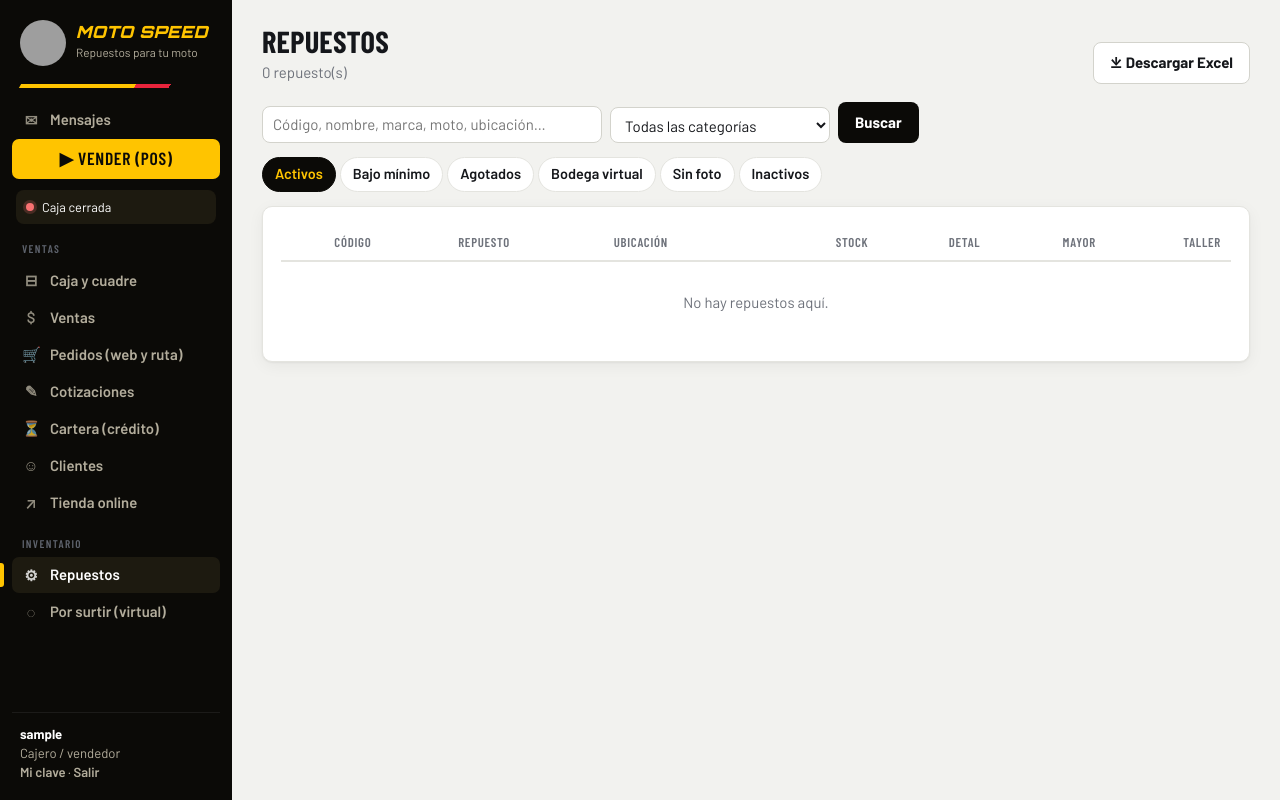
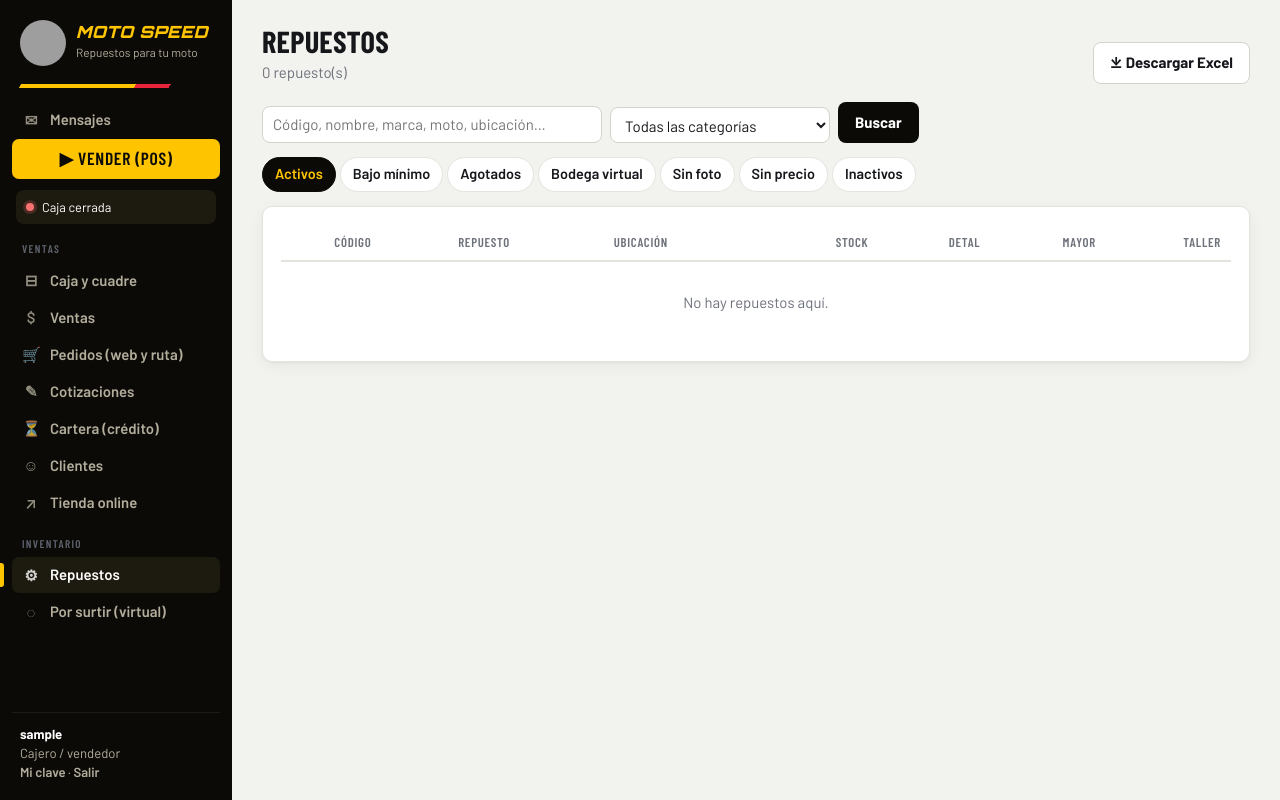
Before and after one commit to snake1515/top_speed_app, a Flask app: page /productos in a window 1280 px wide. Run offline with Flask 3, Linux system fonts and the light colour scheme; the visitor is signed in with stand-in values (Sample User, id 1); data comes from the database, SQL or seed files in the repository; data that the repository does not hold is empty; grey boxes are pictures that could not be loaded.

Commit message:
Repuestos sin precio: entran a la bodega virtual y se valoran al venderlos
- El precio detal ya no es obligatorio: sin precio (y sin stock) el repuesto entra a la bodega virtual
- Filtro «Sin precio» en Repuestos; no salen en la tienda y no se pueden cobrar en $0
- En el POS, al agregar uno sin precio se abre la ventana de costo de compra + precio de venta
  (se registra la compra con caja o a crédito) y el repuesto queda con ese precio y costo

Co-Authored-By: Claude Opus 5.5 <noreply@anthropic.com>
Claude-Session: https://claude.ai/code/session_012NKSgPnNahDhQs6CsBS5U2

```diff
--- a/app.py
+++ b/app.py
@@ -1428,6 +1428,8 @@ def productos():
         lista = [p for p in lista if p.virtual]
     elif filtro == "sinfoto":
         lista = [p for p in lista if not p.imagen_v]
+    elif filtro == "sinprecio":
+        lista = [p for p in lista if not (p.precio_detal or 0) > 0]
     total_valor = sum(p.valor_inventario for p in lista)
     return render_template("productos.html", productos=lista[:600], total=len(lista), q=q, cat=cat, filtro=filtro,
                            categorias=Categoria.query.order_by(Categoria.nombre).all(), total_valor=total_valor,
@@ -1553,12 +1555,17 @@ def producto_form(pid=None):
         if "virtual_form" in f:
             p.volver_virtual = bool(f.get("volver_virtual"))
         quiere_virtual = bool(f.get("virtual"))
+        sin_precio = p.precio_detal <= 0
+        stock_ini_form = n(f.get("stock_inicial")) if nuevo else 0
+        if sin_precio and not quiere_virtual and (p.virtual or ((p.stock or 0) <= TOL_STOCK and stock_ini_form <= 0)):
+            quiere_virtual = True     # sin precio y sin unidades: entra a la bodega virtual hasta que tenga precio
+            p.volver_virtual = True   # y vuelve a virtual cuando se venda (se sigue ofreciendo)
         if quiere_virtual and not p.virtual and (p.stock or 0) > TOL_STOCK:
             errores.append("Solo un repuesto sin unidades (stock 0) puede pasar a la bodega virtual.")
         elif quiere_virtual:
             p.virtual = True
             p.costo_virtual = max(round(n(f.get("costo_virtual"))), 0)
-            if p.costo_virtual <= 0:
+            if p.costo_virtual <= 0 and not sin_precio:
                 errores.append("Escribe el costo virtual (lo que te costaría al comprarlo).")
         else:
             p.virtual = False
@@ -1572,8 +1579,9 @@ def producto_form(pid=None):
             errores.append("Ese código interno ya lo tiene otro repuesto.")
         if len(p.nombre) < 2:
             errores.append("Escribe el nombre del repuesto.")
-        if p.precio_detal <= 0:
-            errores.append("Escribe el precio detal.")
+        if sin_precio and not quiere_virtual:
+            errores.append("Sin precio detal el repuesto solo puede quedar en la bodega virtual (sin unidades). "
+                           "Escribe el precio o quita el stock.")
         if dup_codigo:
             errores.append("Ese código ya lo tiene otro repuesto.")
         if dup_barras:
@@ -1617,8 +1625,11 @@ def producto_form(pid=None):
                 errores_flash(e)
                 return redirect(url_for("producto_form"))
         db.session.commit()
+        if sin_precio:
+            flash("Quedó en la bodega virtual SIN PRECIO: no sale en la tienda y no se puede cobrar hasta que le pongas "
+                  "precio. Los encuentras en Repuestos → Sin precio.", "info")
         if nuevo:
-            g.aviso_texto = (f"Repuesto nuevo {p.codigo_interno or ''} · {p.nombre}\nPrecio detal {pesos(p.precio_detal)}"
+            g.aviso_texto = (f"Repuesto nuevo {p.codigo_interno or ''} · {p.nombre}\nPrecio detal {pesos(p.precio_detal) if p.precio_detal else 'sin precio'}"
                              + (" · bodega virtual" if p.virtual else "") + (f" · stock inicial {cant(stock_ini)}" if stock_ini > 0 else ""))
         else:
             cambios = _diferencias_producto(antes, _foto_producto(p))
--- a/services.py
+++ b/services.py
@@ -353,6 +353,9 @@ def registrar_venta(usuario, items, pagos, cliente=None, cliente_nombre="", clie
     for pid, q, pr in limpios:
         if pid not in prods or not prods[pid].activo:
             raise ErrorNegocio("Uno de los productos ya no existe o está inactivo.")
+        if pr <= 0:
+            raise ErrorNegocio(f"«{prods[pid].nombre}» no tiene precio: escríbelo en la línea antes de cobrar "
+                               "(o ponle precio en Repuestos).")
         agrupado[(pid, pr)] = agrupado.get((pid, pr), 0) + q
     bruto = sum(q * pr for (pid, pr), q in agrupado.items())
     descuento = round(max(descuento or 0, 0))
@@ -581,10 +584,14 @@ def compras_de_arrastre(venta, usuario, items):
                              [{"producto_id": it.producto_id, "cantidad": it.cantidad, "costo": costo} for it, costo in g["lineas"]],
                              nota=f"Venta de arrastre {venta.folio}" + (f" · {venta.cliente_nombre}" if venta.cliente_nombre else ""),
                              pago=pago, plazo_dias=30)
-        for it, _ in g["lineas"]:
+        for it, costo in g["lineas"]:
             p = db.session.get(Producto, it.producto_id)
             if g["prov"]:
                 p.donde_comprar = g["prov"]
+            if not (p.precio_detal or 0) > 0:
+                # repuesto que se grabó sin precio: queda con el precio y el costo de esta venta
+                p.precio_detal = round(it.precio)
+                p.costo_virtual = costo
             it.costo_unitario = salida(p, it.cantidad, "venta", venta.folio, "venta", venta.id, usuario.id,
                                        nota="Venta de arrastre: entregado al cliente")
         compras.append(c)
--- a/templates/producto_form.html
+++ b/templates/producto_form.html
@@ -49,7 +49,7 @@
         <h2 style="margin-bottom:4px">Precios</h2>
         <p class="muted" style="margin-top:0">{% if cfg.cobra_iva %}Con IVA incluido.{% else %}Precio final al cliente.{% endif %} {% if current_user.ve_costos and p.costo_promedio %}Costo promedio actual: <b>{{ p.costo_promedio|pesos }}</b>.{% endif %}</p>
         <div class="form-row c4">
-          <div class="field"><label>Detal *</label><input class="input precio" name="precio_detal" id="pd" value="{{ money('precio_detal') }}" inputmode="numeric" required></div>
+          <div class="field"><label>Detal</label><input class="input precio" name="precio_detal" id="pd" value="{{ money('precio_detal') }}" inputmode="numeric" placeholder="Sin precio"><div class="hint">¿No lo sabes? Déjalo vacío: entra a la bodega virtual sin precio.</div></div>
           <div class="field"><label>Por mayor</label><input class="input precio" name="precio_mayor" id="pm" value="{{ money('precio_mayor') }}" inputmode="numeric"></div>
           <div class="field"><label>Mecánico / taller</label><input class="input precio" name="precio_taller" id="pt" value="{{ money('precio_taller') }}" inputmode="numeric"></div>
           {% if cfg.cobra_iva %}<div class="field"><label>IVA %</label><input class="input" name="iva_pct" value="{{ v('iva_pct', cfg.iva_defecto)|replace('.0','') }}"></div>{% endif %}
--- a/templates/productos.html
+++ b/templates/productos.html
@@ -19,7 +19,7 @@
   <button class="btn dark">Buscar</button>
 </form>
 <div class="tabs">
-  {% for k, l in [('', 'Activos'), ('bajos', 'Bajo mínimo'), ('agotados', 'Agotados'), ('virtual', 'Bodega virtual'), ('sinfoto', 'Sin foto'), ('inactivos', 'Inactivos')] %}
+  {% for k, l in [('', 'Activos'), ('bajos', 'Bajo mínimo'), ('agotados', 'Agotados'), ('virtual', 'Bodega virtual'), ('sinfoto', 'Sin foto'), ('sinprecio', 'Sin precio'), ('inactivos', 'Inactivos')] %}
   <a class="{{ 'on' if filtro == k }}" href="{{ url_for('productos', f=k, q=q, cat=cat) }}">{{ l }}</a>{% endfor %}
 </div>
 <div class="card"><div class="table-wrap"><table>
```
Also changed, not shown: templates/pos.html (+4 -4 lines).
